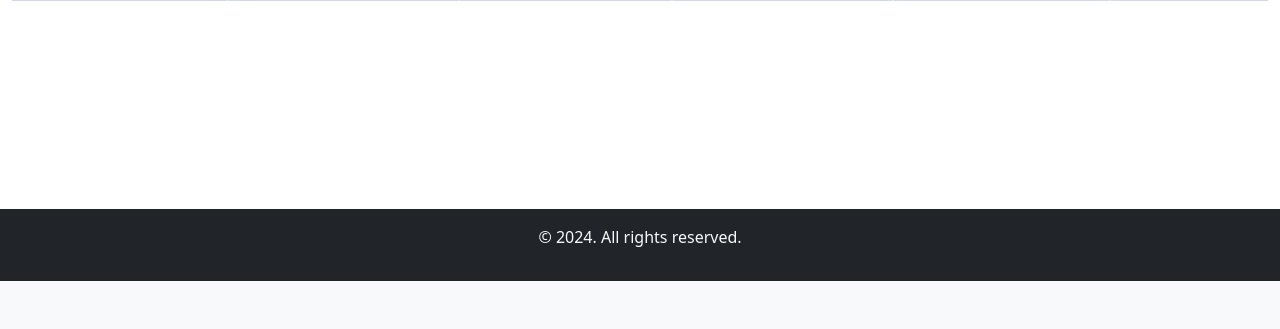
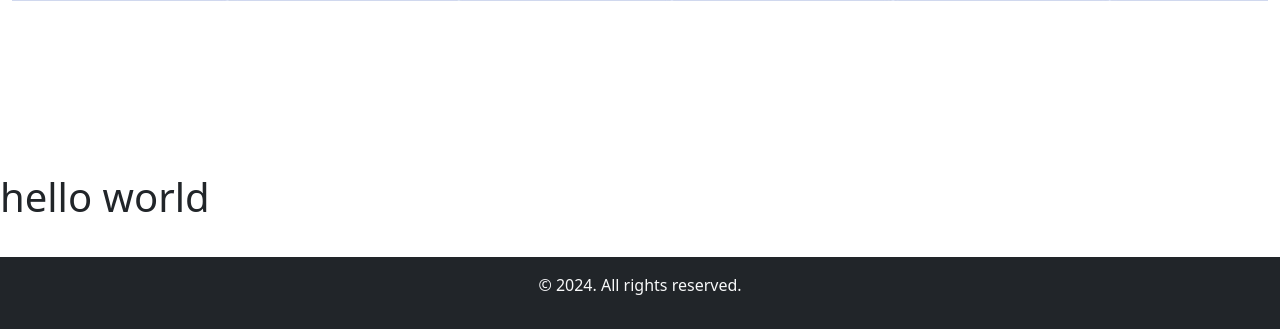
Before and after one commit to Radhadalvi-pcccs-4259/flask-app, a Flask app: page / in a window 1280 px wide. Shown: the part 690-1019 px from the top of the page. Before the commit the page ends 971 px from the top, so only its background shows below. Run offline with Flask 3, Linux system fonts and the light colour scheme; some libraries are stand-ins or nearby versions.

Commit message:
Update index.html

```diff
--- a/templates/index.html
+++ b/templates/index.html
@@ -28,4 +28,5 @@
     </button>
   </div>
 </div>
+<h1>hello world</h1>
 {% endblock %}
```
